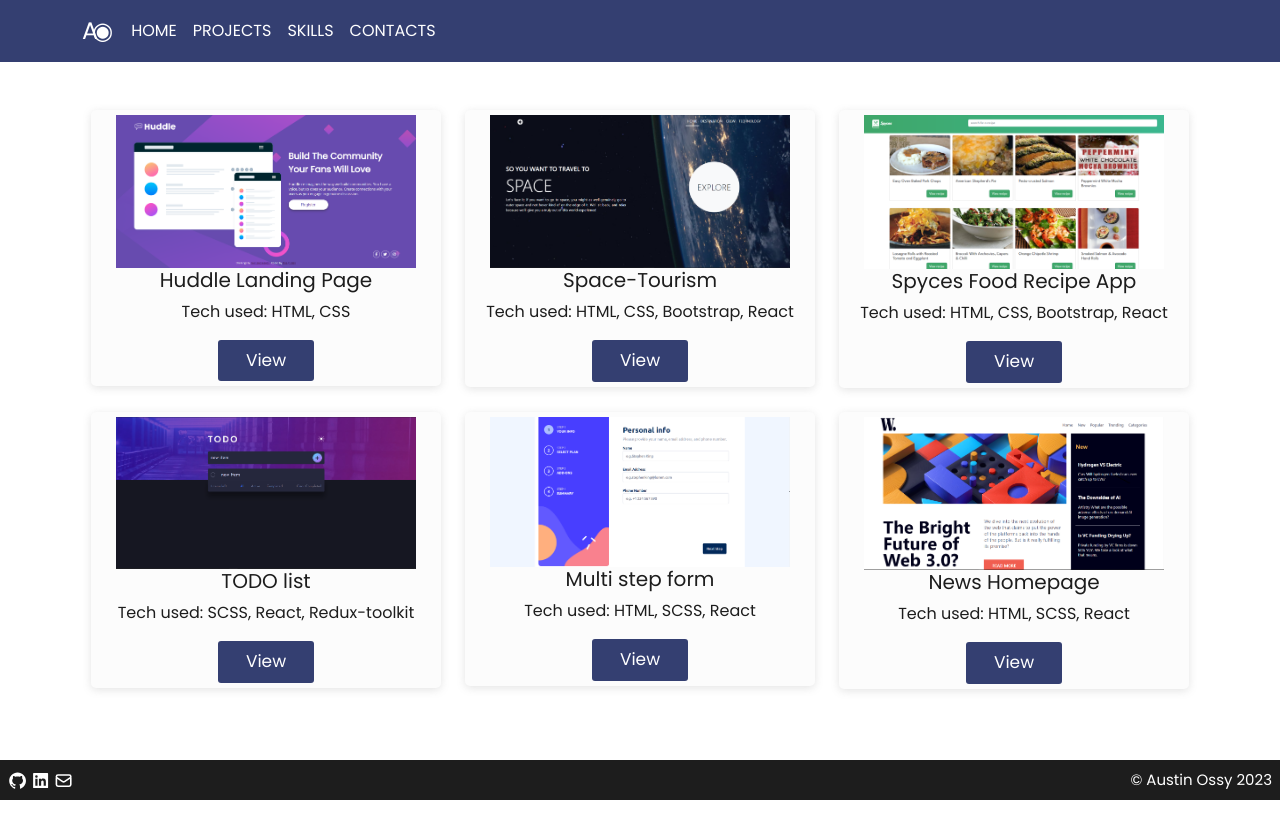
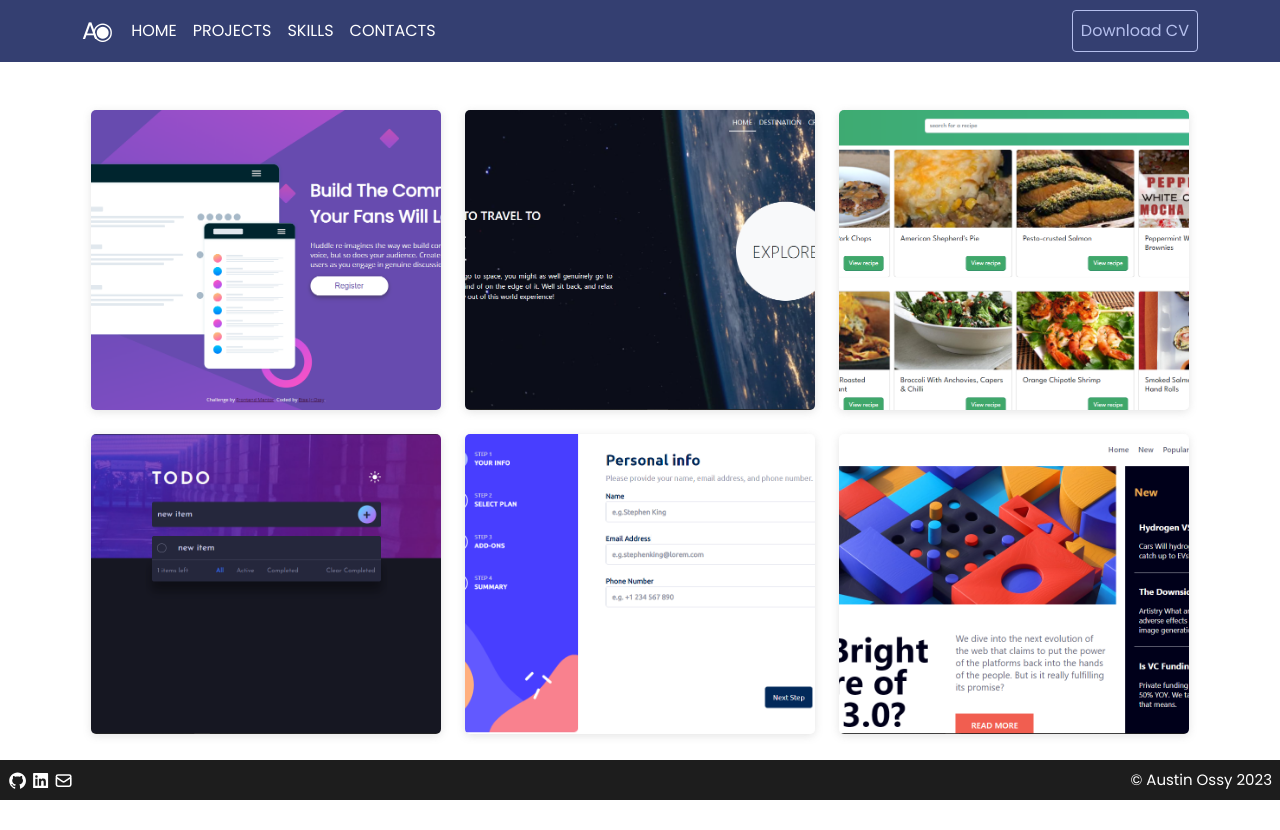
Before and after one commit to AustinOssy/adinomo-portfolio, a React (Vite) app: page /projects in a window 1280 px wide. Before the commit the page ends 800 px from the top, so only its background shows below. Built offline with nearby package versions, Linux system fonts and the light colour scheme; the HTML template or start-up script is replaced by a standard one.

Commit message:
skills card redesign

```diff
--- a/index.html
+++ b/index.html
@@ -4,7 +4,7 @@
     <meta charset="UTF-8" />
     <link rel="icon" type="image/svg+xml" href="/vite.svg" />
     <meta name="viewport" content="width=device-width, initial-scale=1.0" />
-    <title>Vite + React</title>
+    <title>Austin Ossy</title>
   </head>
   <body>
     <div id="root"></div>
--- a/src/assets/sass/_navbar.scss
+++ b/src/assets/sass/_navbar.scss
@@ -1,12 +1,25 @@
 @import "./variables";
 
-.navbar{
-	&-brand{
-	   letter-spacing: -6px;
+.navbar {
+	&-brand {
+		letter-spacing: -6px;
 	}
-	&-toggler:focus, &-toggler:active, &-toggler-icon:focus{
+	&-toggler:focus,
+	&-toggler:active,
+	&-toggler-icon:focus {
 		box-shadow: none !important;
 		outline: none !important;
 	}
-
 }
+.cv-btn {
+	border: 1px solid #b5bfed;
+	outline: none;
+	border-radius: 4px;
+	background-color: $primary;
+	color: #b5bfed !important;
+	transition: all 0.3s ease-in-out;
+	&:hover {
+		color: #c1ccfd !important;
+		border-color: #c1ccfd;
+	}
+}
--- a/src/assets/sass/_projects.scss
+++ b/src/assets/sass/_projects.scss
@@ -1,16 +1,38 @@
 @import "./variables";
 
 .project {
+	&__image {
+		width: 100%;
+		height: 100%;
+		object-fit: cover;
+	}
+	&__body {
+		transition: all 0.2s ease-in-out;
+	}
 	&__card {
+		position: relative;
 		background-color: rgb(252, 252, 252);
-		padding: 5px;
-		/* border: 1px solid rgb(231, 231, 231); */
 		border-radius: 5px;
 		box-shadow: rgba(118, 118, 118, 0.2) 0px 2px 8px 0px;
 		width: 350px;
-		display: flex;
-		flex-direction: column;
-		align-items: center;
+		height: 300px;
+		overflow: hidden;
+		&:hover {
+			.project__body {
+				width: 100%;
+				height: 100%;
+				position: absolute;
+				top: 0;
+				right: 0;
+				display: flex;
+				flex-direction: column;
+				align-items: center;
+				justify-content: center;
+				background: #00000078;
+				color: white;
+				backdrop-filter: blur(5px);
+			}
+		}
 	}
 	&__btnV {
 		padding: 0.5rem 1.75rem;
@@ -19,7 +41,7 @@
 		font-size: 17px;
 		border: none;
 		border-radius: 3px;
-		&:hover{
+		&:hover {
 			background-color: rgba($primary, 0.9);
 		}
 	}
--- a/src/assets/sass/_skills.scss
+++ b/src/assets/sass/_skills.scss
@@ -40,3 +40,16 @@
 		background-color: $tetiary !important;
 	}
 }
+
+.cv-btn-skill {
+	border: 1px solid $primary;
+	outline: none;
+	border-radius: 4px;
+	background-color: white;
+	color: $primary !important;
+	transition: all 0.3s ease-in-out;
+	&:hover {
+		color: white!important;
+		background-color: $primary;
+	}
+}
--- a/src/assets/sass/main.scss
+++ b/src/assets/sass/main.scss
@@ -55,6 +55,7 @@ body {
 		background-color: rgba(52,63,113,0.8);
 	}
 }
+
 .home {
 	&__name {
 		font-weight: bold;
--- a/src/components/NavBar.jsx
+++ b/src/components/NavBar.jsx
@@ -26,7 +26,7 @@ function NavBar() {
 					<div
 						className="collapse navbar-collapse"
 						id="collapsibleNavId">
-						<ul className="navbar-nav me-auto mt-2 mt-lg-0 ">
+						<ul className="navbar-nav me-auto mt-2 mt-lg-0">
 							<li className="nav-item">
 								<NavLink
 									to={"/"}
@@ -56,6 +56,11 @@ function NavBar() {
 								</NavLink>
 							</li>
 						</ul>
+						<ul className="navbar-nav mt-2 mt-lg-0">
+							<li className="nav-item">
+								<button className="cv-btn nav-link px-2">Download CV</button>
+							</li>
+						</ul>
 					</div>
 				</div>
 			</nav>
--- a/src/pages/Contacts.jsx
+++ b/src/pages/Contacts.jsx
@@ -9,7 +9,7 @@ import '../assets/sass/_contacts.scss';
 
 function Contacts() {
 	return (
-		<div className="container pt-4 pb-4">
+		<div className="container pt-4 pb-5">
 			<div className="contacts justify-content-between px-2">
 				<IconContext.Provider value={{ color: "#343F71" }}>
 					<p>
@@ -47,7 +47,7 @@ function Contacts() {
 					</div>
 				</form>
 			</div>
-			<div className="profiles d-flex flex-column px-2">
+			<div className="profiles d-flex flex-column px-2 pb-2">
 				<IconContext.Provider value={{ size: 19, color: "white" }}>
 					<p>
 						<button className="btn-icon text-white rounded-pill px-2">
--- a/src/pages/Projects.jsx
+++ b/src/pages/Projects.jsx
@@ -6,6 +6,7 @@ import spyces from "/src/assets/img/spyces.png";
 import todo from "/src/assets/img/todo.png";
 import multiform from "/src/assets/img/multi-step-form.png";
 import newshome from "/src/assets/img/new-homepage.png";
+import {BsBoxArrowRight} from 'react-icons/bs';
 
 function Projects() {
 	function ProjectCard(props) {
@@ -13,14 +14,20 @@ function Projects() {
 			<div className="project__card">
 				<img
 					src={props.img}
-					width={300}
 					alt="picture"
+					className="project__image"
 				/>
-				<h5>{props.name}</h5>
-				<p>Tech used: {props.tech}</p>
-				<button className="project__btnV pointer-event">
-					<a href={props.link} className="text-light text-decoration-none">View</a>
-				</button>
+				<div className="project__body">
+					<h5>{props.name}</h5>
+					<p>Tech used: {props.tech}</p>
+					<button className="project__btnV pointer-event p-1 px-3">
+						<a
+							href={props.link}
+							className="text-light text-decoration-none">
+							<BsBoxArrowRight /> view
+						</a>
+					</button>
+				</div>
 			</div>
 		);
 	}
--- a/src/pages/Skills.jsx
+++ b/src/pages/Skills.jsx
@@ -12,7 +12,7 @@ function Skills() {
 			</div>
 			<div className="skills__row pb-3">
 				<div className="skills__col">
-					<div className="skills__knowMe">
+					<div className="skills__knowMe p-1">
 						<p>
 							I'm a Frontend Web Developer who builds the Front-end of Websites and Web
 							Applications that leads to the success of the overall product. Check out
@@ -40,6 +40,7 @@ function Skills() {
 					</div>
 				</div>
 			</div>
+			<button className="cv-btn-skill nav-link p-2 mx-1">Download CV</button>
 		</div>
 	);
 }
```
